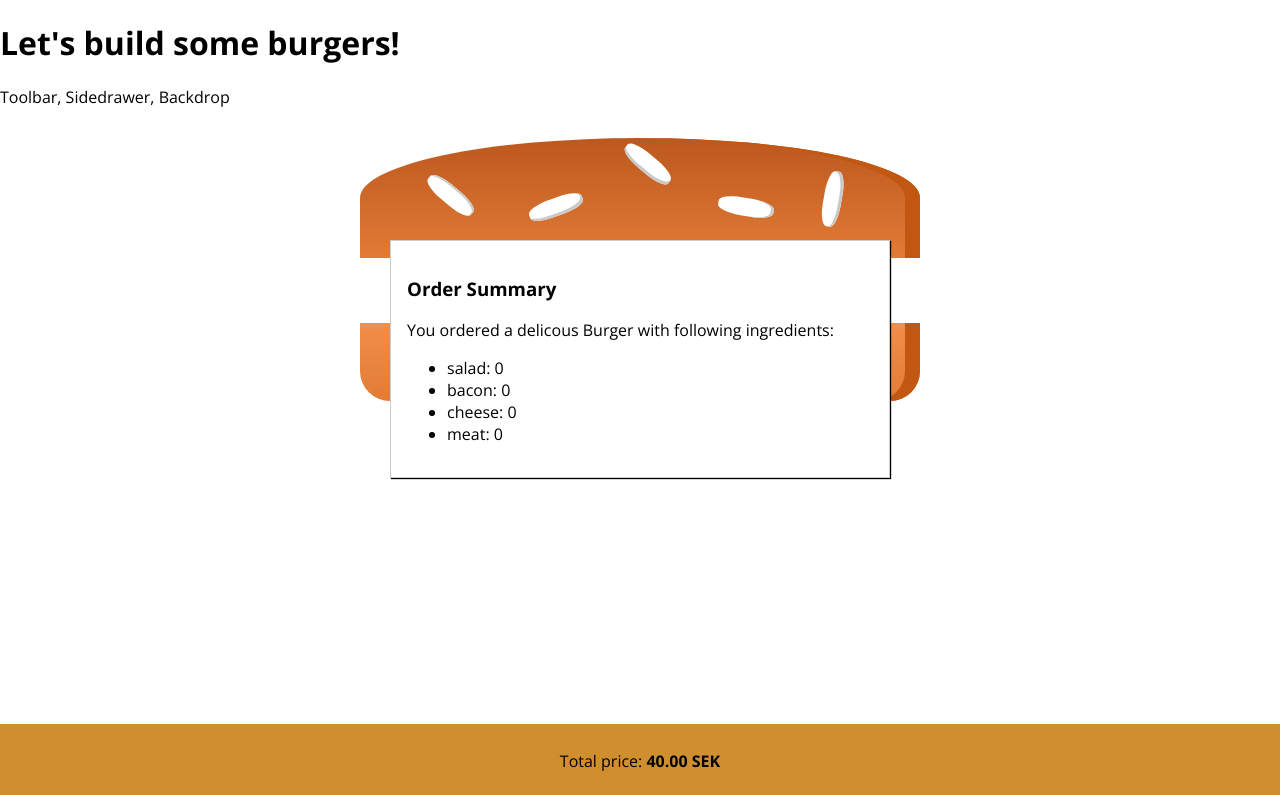
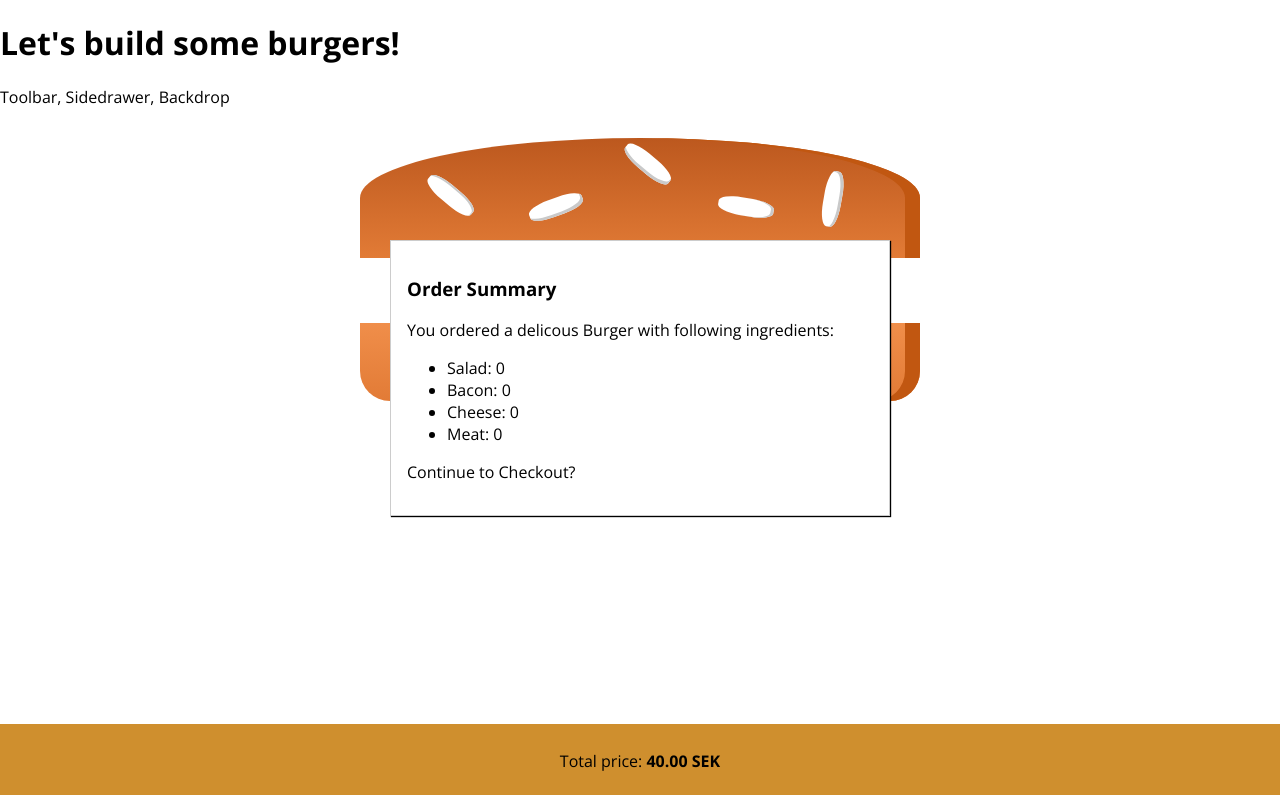
Before and after one commit to janko101/burger-builder-app, a React (Create React App) app: page / in a window 1280 px wide. Shown: the top 795 px of the page. Built offline with nearby package versions, Linux system fonts and the light colour scheme.

Commit message:
Adds inline styling to capitalize ingredients firts letter in the OrderSummary

```diff
--- a/src/Components/OrderSummary.jsx
+++ b/src/Components/OrderSummary.jsx
@@ -1,20 +1,23 @@
-import React from 'react';
+import React from "react";
 
 const OrderSummary = (props) => {
-  const ingredientsSummary = Object.keys(props.ingredients)
-  .map(igKey => {
-    return <li>{igKey}: {props.ingredients[igKey]}</li>
-  })
+  const ingredientsSummary = Object.keys(props.ingredients).map((igKey) => {
+    return (
+      <li>
+        <span style={{ textTransform: "capitalize" }}>{igKey}: </span>
+        {props.ingredients[igKey]}
+      </li>
+    );
+  });
 
   return (
     <>
       <h3>Order Summary</h3>
       <p>You ordered a delicous Burger with following ingredients:</p>
-      <ul>
-        {ingredientsSummary}
-      </ul>
+      <ul>{ingredientsSummary}</ul>
+      <p>Continue to Checkout?</p>
     </>
   );
-}
+};
 
 export default OrderSummary;
```
